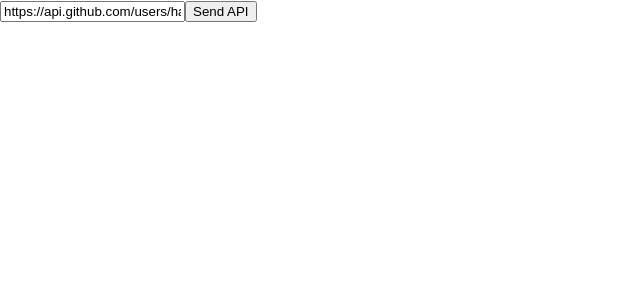
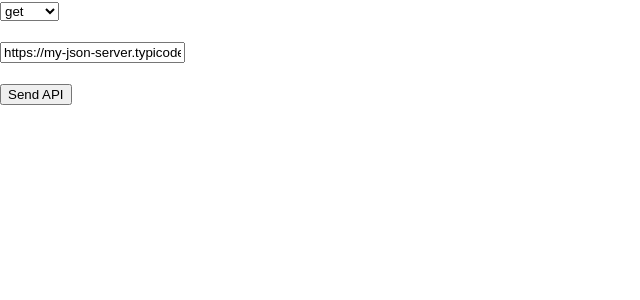
Before and after one commit to obatola/obas-api-explorer, a React (Create React App) app: page / in a window 1280 px wide. Shown: the top 300 px of the page, without its empty margins (0-640 px from the left). Built offline with nearby package versions, Linux system fonts and the light colour scheme.

Commit message:
created unstyled rest console

```diff
--- /dev/null
+++ b/src/components/conditionalRender/ConditionalRender.tsx
@@ -0,0 +1,16 @@
+import React, { PropsWithChildren } from 'react';
+
+interface ConditionalRenderProps {
+  displayChildren: boolean;
+}
+
+export default function ConditionalRender({
+  displayChildren,
+  children,
+}: PropsWithChildren<ConditionalRenderProps>) {
+  if (displayChildren) {
+    return <>{children}</>;
+  }
+
+  return null;
+}
--- a/src/components/restConsole/RestConsole.tsx
+++ b/src/components/restConsole/RestConsole.tsx
@@ -1,78 +1,167 @@
-import React, { ReactElement, useState } from 'react'
-import axios, { AxiosError, AxiosResponse } from 'axios'
-import ReactJson from 'react-json-view'
+import React, { ReactElement, useState } from 'react';
+import axios, { AxiosError, AxiosResponse, Method } from 'axios';
+import ReactJson from 'react-json-view';
+import styled from 'styled-components';
+
+import { generateSelectOptions, isPostMethod } from '../../shared/utils';
+import { apiMethods, contentTypeMap } from './constants';
+import ConditionalRender from '../conditionalRender/ConditionalRender';
+
+const InputWrappers = styled.div`
+  margin-bottom: 20px;
+`;
 
 function RestConsole(): ReactElement {
-  const [isLoading, setIsLoading] = useState(false)
-  const [response, setResponse] = useState()
-  const [message, setMessage] = useState()
-  const [apiURL, setAPIURL] = useState(
-    'https://api.github.com/users/hacktivist123/repos'
-  )
+  const [isLoading, setIsLoading] = useState<boolean>(false);
+  const [response, setResponse] = useState<object | null>();
+  const [message, setMessage] = useState<string | null>();
+  const [requestMethod, setRequestMethod] = useState<Method>('get');
+  const [requestBody, setRequestBody] = useState<string | undefined>();
+  const [requestBodyType, setRequestBodyType] = useState<string>('text');
+  const [requestURL, setRequestURL] = useState<string>(
+    'https://my-json-server.typicode.com/typicode/demo/posts'
+  );
 
   const resetResponse = () => {
-    setResponse(null)
-    setMessage(null)
-  }
+    setResponse(null);
+    setMessage(null);
+  };
 
   const handleResponse = (value: any) => {
     if (typeof value === 'object') {
       try {
-        JSON.parse(value)
+        JSON.parse(JSON.stringify(value));
+        setResponse(value);
       } catch (e) {
-        setMessage(value.toString())
+        setMessage(value.toString());
       }
     } else {
-      setMessage(value)
+      setMessage(value);
     }
-  }
+  };
 
-  const sendAPI = () => {
-    setIsLoading(true)
-    resetResponse()
+  const handleSuccessfulAPIRequest = (response: AxiosResponse<any>) => {
+    setIsLoading(false);
 
-    axios
-      .get(apiURL)
-      .then((response: AxiosResponse<any>) => {
-        setIsLoading(false)
-        setResponse(response)
-      })
-      .catch((error: AxiosError<any>) => {
-        setIsLoading(false)
+    handleResponse(response.data);
+  };
+
+  const handleFailedAPIRequest = (error: AxiosError<any>) => {
+    setIsLoading(false);
+
     if (error.response) {
-          handleResponse(error.response)
+      handleResponse(error.response);
     } else if (error.request) {
       console.log(
         'Error | The request was made but no response was received. ',
         error.request
-          )
-          handleResponse(
-            'Error | The request was made but no response was received. '
-          )
+      );
+      handleResponse(error.request);
     } else {
       console.log(
         'Error | Something happened in setting up the request that triggered an Error. ',
         error.message
-          )
-          handleResponse(error.message)
+      );
+      handleResponse(error.message);
     }
-      })
+  };
+
+  const sendAPI = () => {
+    let requestConfig = {};
+
+    setIsLoading(true);
+    resetResponse();
+
+    if (isPostMethod(requestMethod)) {
+      requestConfig = {
+        method: requestMethod,
+        url: requestURL,
+        data: requestBody,
+        headers: {
+          'Content-Type': contentTypeMap[requestBodyType],
+        },
+      };
+    } else {
+      requestConfig = {
+        method: requestMethod,
+        url: requestURL,
+      };
     }
 
-  if (isLoading) return <div>Loading...</div>
+    axios(requestConfig)
+      .then(handleSuccessfulAPIRequest)
+      .catch(handleFailedAPIRequest);
+  };
+
+  const renderResponseSection = () => {
+    if (isLoading) {
+      return <div>Loading...</div>;
+    }
+
+    return (
+      <InputWrappers>
+        <ConditionalRender displayChildren={!!response}>
+          <div>
+            <ReactJson name={false} collapsed={2} src={response || {}} />
+            <textarea rows={4} value={JSON.stringify(response)} disabled />
+          </div>
+        </ConditionalRender>
+        <ConditionalRender displayChildren={!!message}>
+          {message}
+        </ConditionalRender>
+      </InputWrappers>
+    );
+  };
+
+  const displayBody: boolean =
+    requestMethod === 'put' || requestMethod === 'post';
 
   return (
     <div>
+      <InputWrappers>
+        <select
+          value={requestMethod}
+          onChange={(event) => setRequestMethod(event.target.value as Method)}
+        >
+          {generateSelectOptions(apiMethods)}
+        </select>
+      </InputWrappers>
+
+      <InputWrappers>
         <input
           type="text"
-        value={apiURL}
-        onChange={(event) => setAPIURL(event.target.value)}
+          value={requestURL}
+          onChange={(event) => setRequestURL(event.target.value)}
         />
+      </InputWrappers>
+
+      <InputWrappers>
+        {displayBody && (
+          <div>
+            <select
+              value={requestBodyType}
+              onChange={(event) =>
+                setRequestBodyType(event.target.value as Method)
+              }
+            >
+              {generateSelectOptions(Object.keys(contentTypeMap))}
+            </select>
+            <textarea
+              rows={4}
+              value={requestBody}
+              onChange={(event) => setRequestBody(event.target.value)}
+            />
+          </div>
+        )}
+      </InputWrappers>
+
+      <InputWrappers>
         <button onClick={sendAPI}>Send API</button>
-      {response && <ReactJson collapsed={1} src={response} />}
-      {message && message}
+      </InputWrappers>
+
+      {renderResponseSection()}
     </div>
-  )
+  );
 }
 
-export default RestConsole
+export default RestConsole;
--- /dev/null
+++ b/src/components/restConsole/constants.ts
@@ -0,0 +1,23 @@
+export const apiMethods = [
+  'get',
+  'delete',
+  'post',
+  'put',
+  // 'head',
+  // 'options',
+  // 'patch',
+  // 'link',
+  // 'unlink',
+];
+
+interface ContentTypeMapType {
+  [key: string]: string;
+}
+
+export const contentTypeMap: ContentTypeMapType = {
+  text: 'text/plain',
+  javascript: 'application/javascript',
+  json: 'application/json',
+  html: 'text/html',
+  xml: 'application/xml',
+};
--- /dev/null
+++ b/src/shared/utils.tsx
@@ -0,0 +1,9 @@
+import React, { ReactElement } from 'react';
+
+export const generateSelectOptions = (options: string[]): ReactElement[] =>
+  options.map((str, index) => <option key={index}>{str}</option>);
+
+export const isPostMethod = (method: string) => {
+  const postMethods = ['put', 'post', 'PUT', 'POST'];
+  return postMethods.includes(method);
+};
```
Also changed, not shown: package.json (+7 -4 lines), 1 other file (tests, documents, lock files or other folders). Lines whose indentation alone changed are shown as unchanged.
